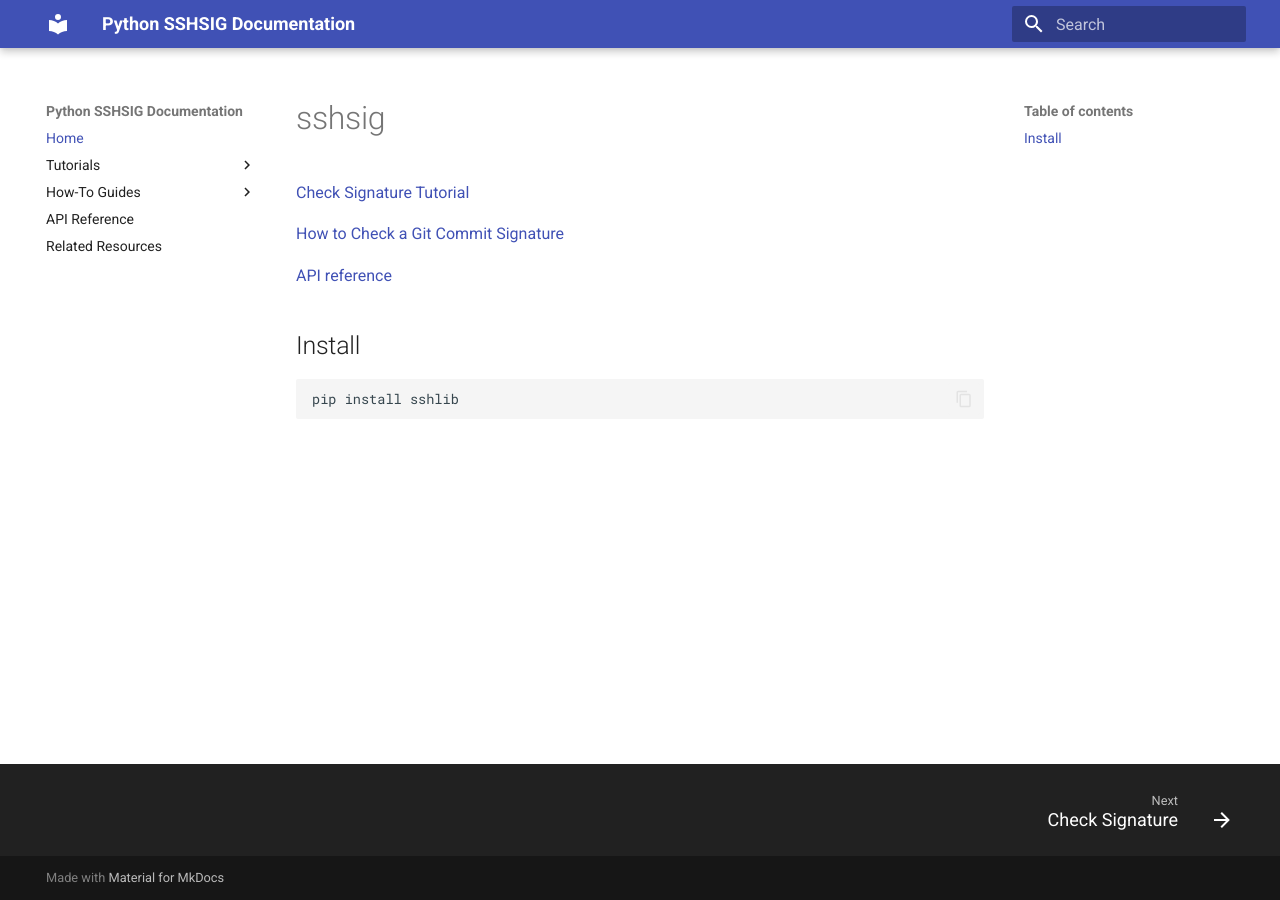
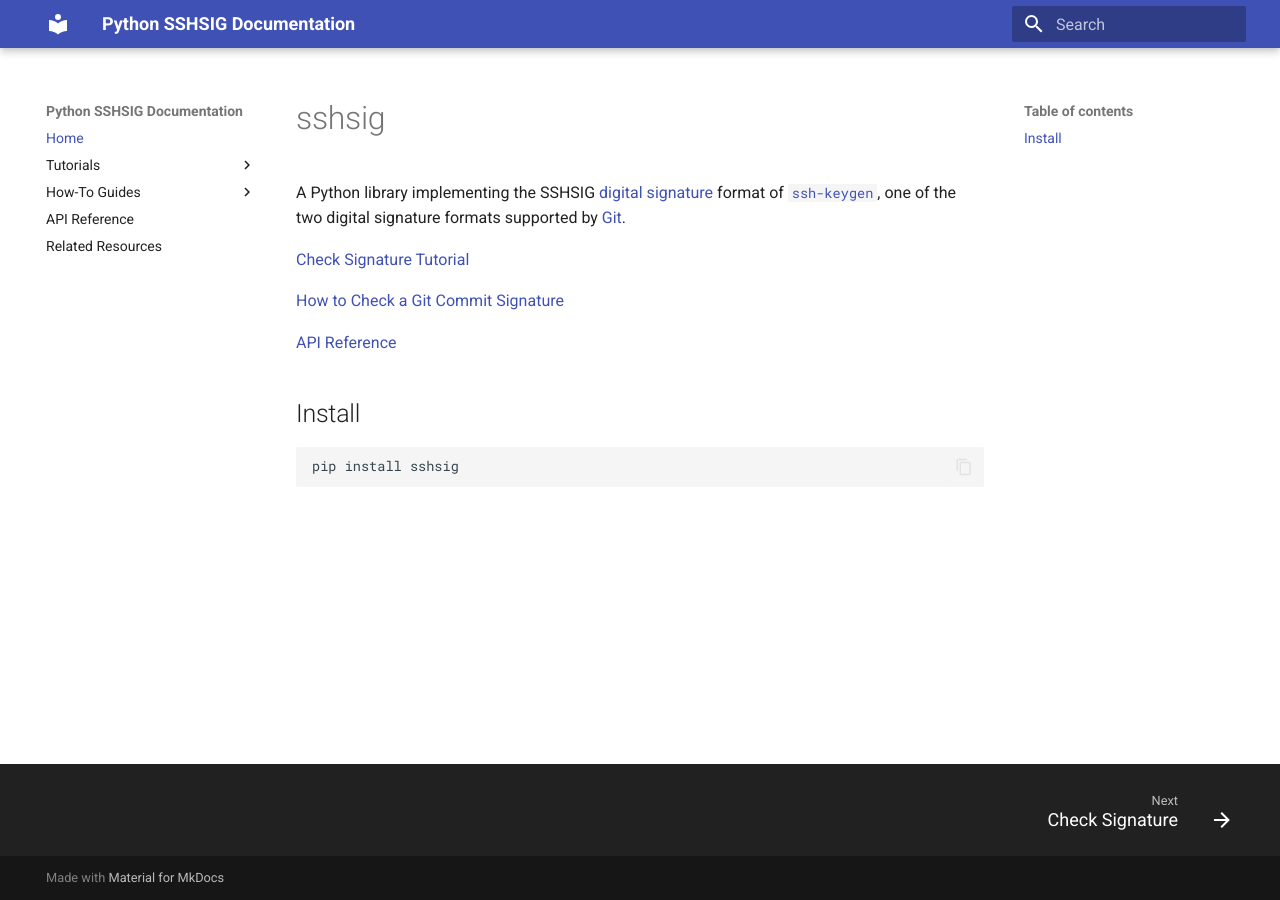
Before and after one commit to castedo/sshsig, an MkDocs documentation site: the page built from docs/index.md, in a window 1280 px wide. Built offline with MkDocs 1.6.1 and Material for MkDocs 9.7.7, drawn with Linux system fonts in a browser that asks for light colours.

Commit message:
fix doc typo

````diff
--- a/docs/index.md
+++ b/docs/index.md
@@ -1,16 +1,23 @@
 sshsig
 ======
+
+A Python library implementing the
+SSHSIG [digital signature](https://en.wikipedia.org/wiki/Digital_signature) format of
+[`ssh-keygen`](https://en.wikipedia.org/wiki/Ssh-keygen),
+one of the two digital signature formats supported by
+[Git](https://en.wikipedia.org/wiki/Git).
+
 
 [Check Signature Tutorial](tutorial/check_signature.md)
 
 [How to Check a Git Commit Signature](howto/check_commit.md)
 
-[API reference](reference.md)
+[API Reference](reference.md)
 
 
 Install
 -------
 
 ```
-pip install sshlib
+pip install sshsig
 ```
````
Also changed, not shown: docs/tutorial/check_signature.md (+2 -2 lines).
